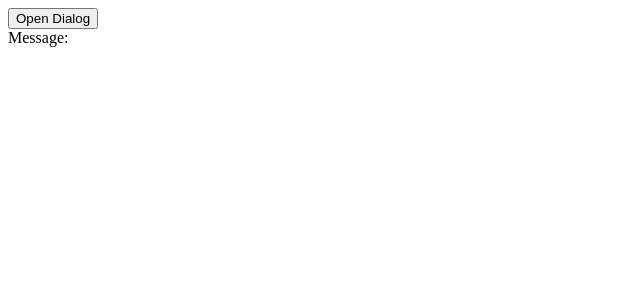
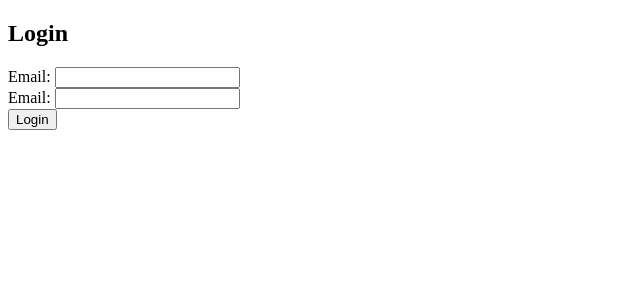
Before and after one commit to Architpidhadiya/exhibytesolution, a Vue app in the folder my-vue-app/: page / in a window 1280 px wide. Shown: the top 300 px of the page, without its empty margins (0-640 px from the left). Built offline with nearby package versions, Linux system fonts and the light colour scheme.

Commit message:
UserLogin

```diff
--- a/my-vue-app/src/App.vue
+++ b/my-vue-app/src/App.vue
@@ -36,12 +36,15 @@
   </div> -->
 
   <div>
-    <ParentComp />
+    <!-- <ParentComp /> -->
+     <UserLogin />
   </div>
 </template>
 
 <script>
-import ParentComp from './components/ParentComp.vue';
+import UserLogin from './components/UserLogin.vue';
+
+//import ParentComp from './components/ParentComp.vue';
 
 /**import ClickEvent from "./components/ClickEvent.vue";
 import OnceEvent from "./components/OnceEvent.vue";
@@ -123,7 +126,8 @@ export default {
 
   export default {
     components: {
-      ParentComp
+      //ParentComp
+      UserLogin
     }
   }
 </script>
--- /dev/null
+++ b/my-vue-app/src/components/UserLogin.vue
@@ -0,0 +1,37 @@
+<template>
+    <div class="login">
+        <h2>Login</h2>
+        <form @submit.prevent="handleLogin">
+            <div class="input-group">
+                <label for="email">Email: </label>
+                <input type="email" id="email" v-model="email" required />
+            </div>
+
+            <div class="input-group">
+                <label for="password">Email: </label>
+                <input type="email" id="password" v-model="password" required />
+            </div>
+            <button type="submit">Login</button>
+        </form>
+        <p v-if="errorMessage" class="error">{{ errorMessage }}</p>
+    </div>
+</template>
+
+<script setup>
+import { ref } from 'vue';
+import { useRouter } from 'vue-router';
+
+const email = ref('')
+const password = ref('')
+const errorMessage = ref('')
+const router = ref('')
+
+const handleLogin = () => {
+    if (email.value === 'archit@gmail.com' && password.value === 'archit123') {
+        alert('Login Successful')
+        router.push('/dashboard')
+    } else {
+        errorMessage.value = 'Invalid email or Password'
+    }
+}
+</script>
```
